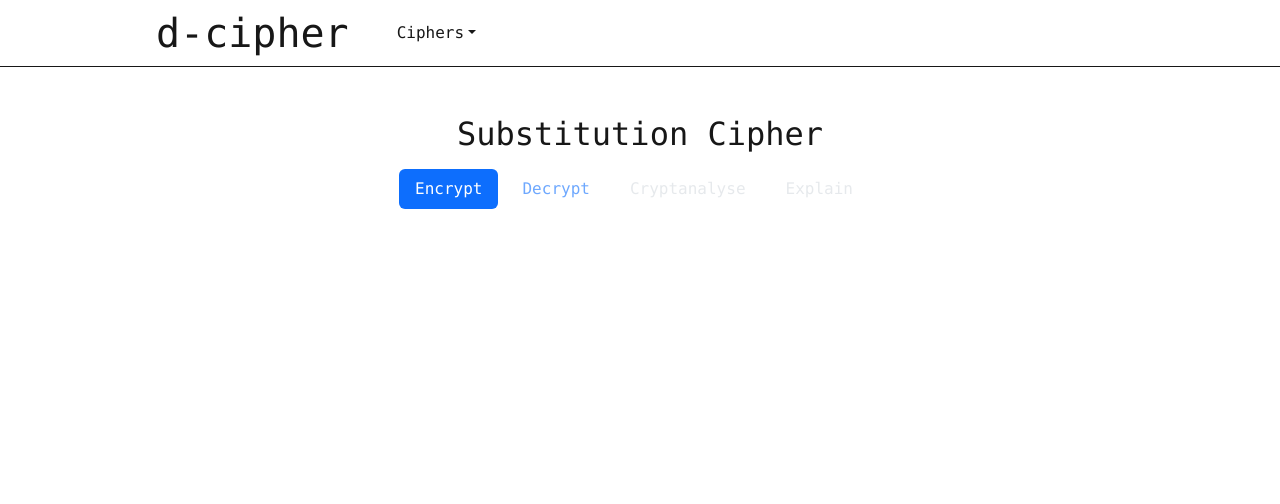
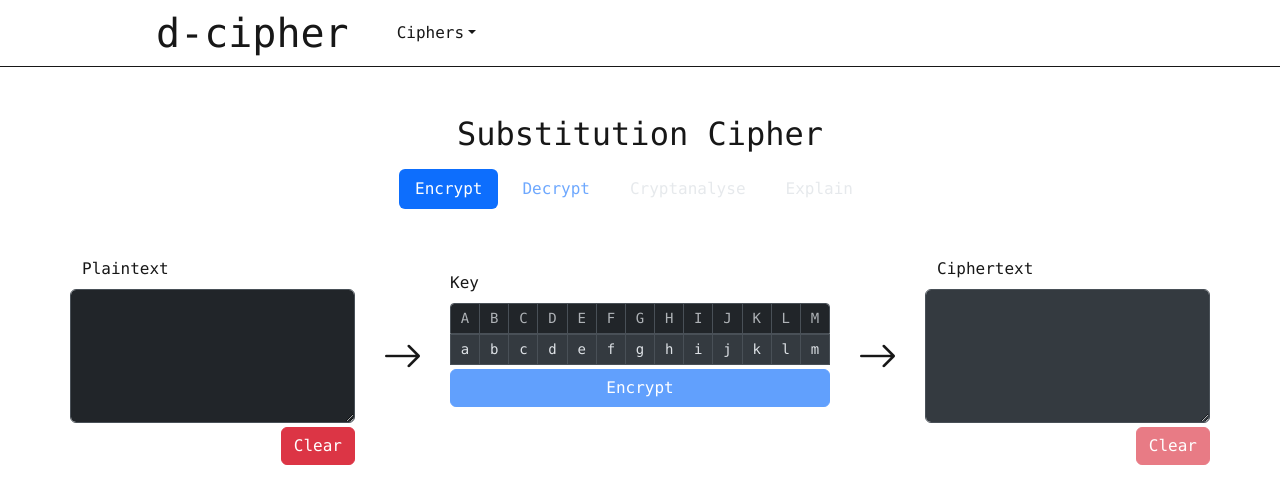
Before and after one commit to AssistantToTheRegionalManager96/d-cipher, a Next.js app: page /ciphers/substitution in a window 1280 px wide. Shown: the top 504 px of the page. Built offline with nearby package versions, Linux system fonts and the light colour scheme.

Commit message:
WIP on substitution cipher

```diff
--- a/src/app/ciphers/affine/page.js
+++ b/src/app/ciphers/affine/page.js
@@ -4,8 +4,7 @@ import CipherMenu from "@/app/components/cipherMenu/cipherMenu";
 import CryptographicTextArea from "@/app/components/cryptographicTextArea/cryptographicTextArea";
 import { Button, Col, Container, Form, InputGroup, Row, Stack } from "react-bootstrap";
 import GuidelineArrow from "@/app/components/guidelineArrow/guidelineArrow";
-import InvertMod from "@/app/utilities/moduloOperations";
-
+import InvertMod from "@/app/utilities/MathUtils";
 
 const Home = () => {
     const [activeTab, setActiveTab] = useState(0);
--- a/src/app/ciphers/substitution/page.js
+++ b/src/app/ciphers/substitution/page.js
@@ -1,17 +1,134 @@
 "use client"
 import { useState } from "react";
 import CipherMenu from "@/app/components/cipherMenu/cipherMenu";
-import { Container, Row } from "react-bootstrap";
-
+import CryptographicTextArea from "@/app/components/cryptographicTextArea/cryptographicTextArea";
+import { Button, Col, Container, Form, InputGroup, Row, Stack } from "react-bootstrap";
+import GuidelineArrow from "@/app/components/guidelineArrow/guidelineArrow";
+import InvertMod from "@/app/utilities/MathUtils";
+import SubstitutionAlphabetKey from "@/app/components/substitutionAlphabetKey/substitutionAlphabetKey";
 
 const Home = () => {
     const [activeTab, setActiveTab] = useState(0);
+    const [plaintext, setPlaintext] = useState("");
+    const [ciphertext, setCiphertext] = useState("");
+    const [lastUsedPlaintext, setLastUsedPlaintext] = useState("");
+    const [lastUsedCiphertext, setLastUsedCiphertext] = useState("");
+    const [key, setKey] = useState({
+        a: 'A',
+        b: 'B',
+        c: 'C',
+        d: 'D',
+        e: 'E',
+        f: 'F',
+        g: 'G',
+        h: 'H',
+        i: 'I',
+        j: 'J',
+        k: 'K',
+        l: 'L',
+        m: 'M',
+        n: 'N',
+        o: 'O',
+        p: 'P',
+        q: 'Q',
+        r: 'R',
+        s: 'S',
+        t: 'T',
+        u: 'U',
+        v: 'V',
+        w: 'W',
+        x: 'X',
+        y: 'Y',
+        z: 'Z',
+    });
+
+    const encrypt = (plaintext, key) => {
+        var encryptedChars = [];
+
+        var asciiIndexInput = 'a'.charCodeAt(0);
+        var asciiIndexOutput = 'A'.charCodeAt(0);
+
+        plaintext.split("").forEach((character) => {
+            var charCode = character.charCodeAt(0);
+            encryptedChars.push(String.fromCharCode(((charCode - asciiIndexInput) * key.A + key.b) % 26 + asciiIndexOutput));
+        })
+
+        return encryptedChars.join("");
+    }
+
+    const decrypt = (ciphertext, key) => {
+        var decryptedChars = [];
+
+        var asciiIndexInput = 'A'.charCodeAt(0);
+        var asciiIndexOutput = 'a'.charCodeAt(0);
+        var ainv = InvertMod(key.A, 26)
+
+        ciphertext.split("").forEach((character) => {
+            var charCode = character.charCodeAt(0);
+            decryptedChars.push(String.fromCharCode((ainv * (charCode - asciiIndexInput - key.b) % 26 + 26) % 26 + asciiIndexOutput)); // FINISH THIS ONE OFF
+        })
+
+        return decryptedChars.join("");
+    }
+
+    const handleRunButton = () => {
+        if (activeTab == 0) {
+            var encryptedText = encrypt(plaintext, key);
+
+            setLastUsedCiphertext(encryptedText);
+            setCiphertext(encryptedText);
+            setLastUsedPlaintext(plaintext);
+        }
+        else {
+            var decryptedText = decrypt(ciphertext, key);
+
+            setLastUsedPlaintext(decryptedText);
+            setPlaintext(decryptedText);
+            setLastUsedCiphertext(ciphertext);
+        }
+    }
 
     return (
         <Container className="mt-5">
             <Row>
                 <CipherMenu activeTab={activeTab} setActiveTab={setActiveTab}>Substitution Cipher</CipherMenu>
             </Row>
+
+            <Form as={Row} className="mt-5">
+                <Col xs={12} sm={12} md={12} lg={12} xl={3}  xxl={3} className="d-flex align-items-center mb-1">
+                    {activeTab == 0 ?
+                    <CryptographicTextArea mode="plaintext" value={plaintext} lastUsedValue={lastUsedPlaintext} handleChange={(newValue) => setPlaintext(newValue)}/>
+                    : <CryptographicTextArea mode="ciphertext" value={ciphertext} lastUsedValue={lastUsedCiphertext} handleChange={(newValue) => setCiphertext(newValue)}/> }
+                </Col>
+
+                <Col xs={12} sm={12} md={12} lg={12} xl={1}  xxl={1} className="d-flex align-items-center justify-content-center mb-1">
+                    <GuidelineArrow/>
+                </Col>
+
+                <Col xs={12} sm={12} md={12} lg={12} xl={4}  xxl={4} className="d-flex align-items-center justify-content-center mb-5 ps-0 pe-0">
+                    <Form.Group className="ps-0 pe-0">
+                        <Form.Label>
+                            Key
+                        </Form.Label>
+                        <div className="d-flex flex-xl-column flex-xxl-column gap-1">
+                            <SubstitutionAlphabetKey substitutionKey={key} setSubsitutionKey={setKey}/>
+
+                            <Button variant="primary" disabled={(activeTab == 0 && plaintext == "") || (activeTab == 1 && ciphertext == "")}
+                            onClick={handleRunButton}>{activeTab == 0 ? "Encrypt" : "Decrypt"}</Button>
+                        </div>
+                    </Form.Group>
+                </Col>
+
+                <Col xs={12} sm={12} md={12} lg={12} xl={1}  xxl={1} className="d-flex align-items-center justify-content-center mb-1">
+                    <GuidelineArrow/>
+                </Col>
+
+                <Col xs={12} sm={12} md={12} lg={12} xl={3}  xxl={3} className="d-flex align-items-center mb-1">
+                {activeTab == 0 ?
+                    <CryptographicTextArea active={false} mode="ciphertext" value={lastUsedCiphertext} lastUsedValue={lastUsedCiphertext}/>
+                    : <CryptographicTextArea active={false} mode="plaintext" value={lastUsedPlaintext} lastUsedValue={lastUsedPlaintext}/>}
+                </Col>
+            </Form>
         </Container>
     )
 }
--- /dev/null
+++ b/src/app/components/substitutionAlphabetKey/substitutionAlphabetKey.js
@@ -0,0 +1,33 @@
+const { Stack, InputGroup, Form } = require("react-bootstrap")
+
+const SubstitutionAlphabetKey = ({ substitutionKey, setSubsitutionKey }) => {
+
+    var firstRowChars = ['a', 'b', 'c', 'd', 'e', 'f', 'g', 'h', 'i', 'j', 'k', 'l', 'm'];
+    var secondRowChars = ['n', 'o', 'p', 'q', 'r', 's', 't', 'u', 'v', 'w', 'x', 'y', 'z'];
+
+    const handleGridUpdate = (index, value) => {
+        console.log(value);
+        console.log(substitutionKey);
+        var newValue = value.replace(/[^a-z]/gi, '').toLowerCase();
+
+        // setSubsitutionKey({...substitutionKey, [index]: newValue.toUpperCase(), [newValue]: index.toUpperCase()}); NEED TO WORK ON THIS
+
+    }
+
+    return(
+    <Stack gap={0}>
+        <InputGroup className="gridInputTop">
+            {firstRowChars.map((character) => {
+                return (<Form.Control key={character} size="sm" className="text-center" type="text" placeholder={substitutionKey[character]} value="" onChange={(e) => handleGridUpdate(character, e.target.value)}></Form.Control>)
+            })}
+        </InputGroup>
+        <InputGroup className="gridInputMiddle">
+            {firstRowChars.map((character) => {
+                    return (<Form.Control key={character} size="sm" className="text-center" type="text" value={character} disabled></Form.Control>)
+                })}
+        </InputGroup>
+    </Stack>
+    )
+}
+
+export default SubstitutionAlphabetKey;
--- a/src/app/globals.css
+++ b/src/app/globals.css
@@ -25,3 +25,21 @@ body {
   background: var(--background);
   font-family: "Lucida Sans Typewriter", "Lucida Console", monaco, "Bitstream Vera Sans Mono", monospace;
 }
+
+
+.gridInputTop input {
+  border-bottom-left-radius: 0px;
+  border-bottom-right-radius: 0px;
+}
+
+.gridInputMiddle input {
+  border-top-left-radius: 0px;
+  border-top-right-radius: 0px;
+  border-bottom-left-radius: 0px;
+  border-bottom-right-radius: 0px;
+}
+
+.gridInputBottom input {
+  border-top-left-radius: 0px;
+  border-top-right-radius: 0px;
+}
--- a/src/app/utilities/moduloOperations.js
+++ b/src/app/utilities/mathUtils.js
@@ -1,6 +1,7 @@
+
 const InvertMod = (input, modulo) => {
     // Insert a check to see if input is coprime to modulo
-    if (!FindCoprimesSmallerThan(modulo).contains(input)) throw new Error("The input must be a coprime of the modulo");
+    if (!FindCoprimesSmallerThan(modulo).includes(input)) throw new Error("The input must be a coprime of the modulo");
 
     var inv = 0;
     while((input * inv) % modulo != 1) inv = inv + 1;
```
